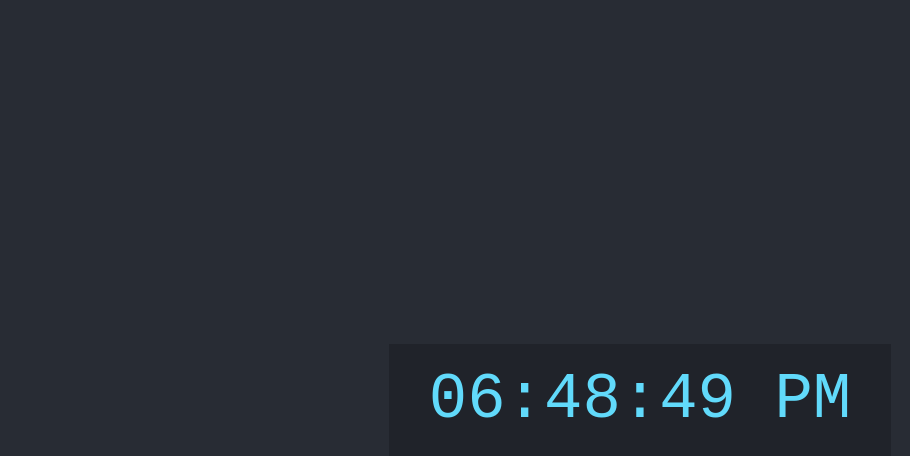
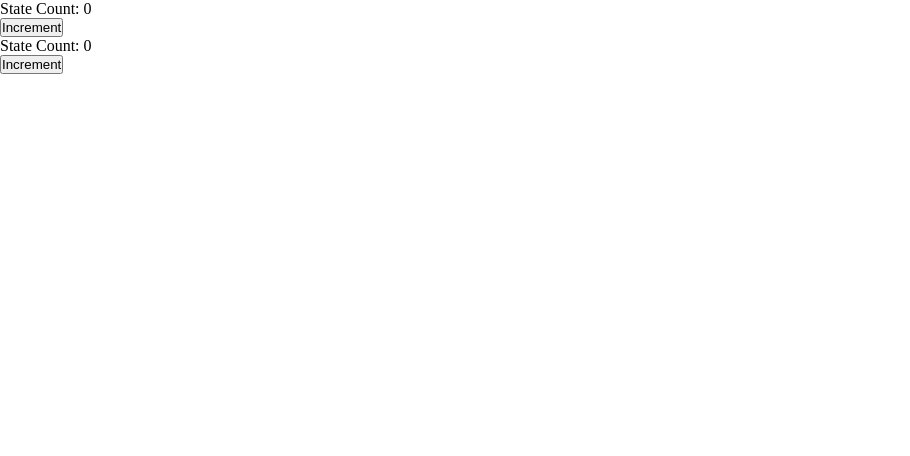
Before and after one commit to akashvarmak/React-portfolio-project, a React (Vite) app: page / in a window 1280 px wide. Shown: the top 456 px of the page, without its empty margins (0-910 px from the left). Built offline with nearby package versions, Linux system fonts and the light colour scheme.

Commit message:
useRef first class

```diff
--- a/src/App.css
+++ b/src/App.css
@@ -2,19 +2,3 @@
   margin: 0;
   padding: 0;
 }
-
-.clock-container {
-  display: flex;
-  justify-content: center;
-  align-items: center;
-  height: 100vh;
-  background-color: #282c34;
-}
-
-.clock {
-  font-size: 4rem;
-  font-family: 'Courier New', Courier, monospace;
-  color: #61dafb;
-  background-color: #20232a;
-  padding: 20px 40px;
-}
--- a/src/App.jsx
+++ b/src/App.jsx
@@ -1,37 +1,47 @@
-import { useState, useEffect } from 'react';
+import { useState, useRef, useEffect } from 'react';
 import './App.css'
+
+//useRef
+// persist values across renders
+// does not cause the components to re-render when the value changes
+
+//current is the variable inside the object of useRef, gpt this
 
 function App() {
 
-  const[time, setTime] = useState(new Date());
+  const[stateCount, setStateCount] = useState(0);
+  const refCount = useRef(0);
 
   useEffect( () => {
+    console.log('component Re-rendered');
+  })
 
-    const timerId = setInterval( () => setTime(new Date(), 1000));
-    console.log(new Date());
-    return () => clearInterval(timerId);
+  const incrementStateCount = () => {
+    setStateCount(stateCount + 1);
+  }
 
-  }, []);
+  const incrementRefCount = () => {
+    refCount.current += 1;
+    console.log(`Ref count : ${refCount.current}`);
+  }
 
-  const formattedTime = time.toLocaleTimeString('en-US',
-    {
-      hour: '2-digit',
-      minute: '2-digit',
-      second: '2-digit'
 
-    }
-  );
+
 
   return (
 
-    <div className='clock-container'>
+    <div>
+      <p>State Count: {stateCount}</p>
+      <button onClick={incrementStateCount}>Increment</button>
 
-       <div className='clock'>
-       {formattedTime}
-       </div>
-
+      <p>State Count: {refCount.current}</p>
+      <button onClick={incrementRefCount}>Increment</button>
     </div>
 
+
+
   )
+
+
 }
 export default App
```
